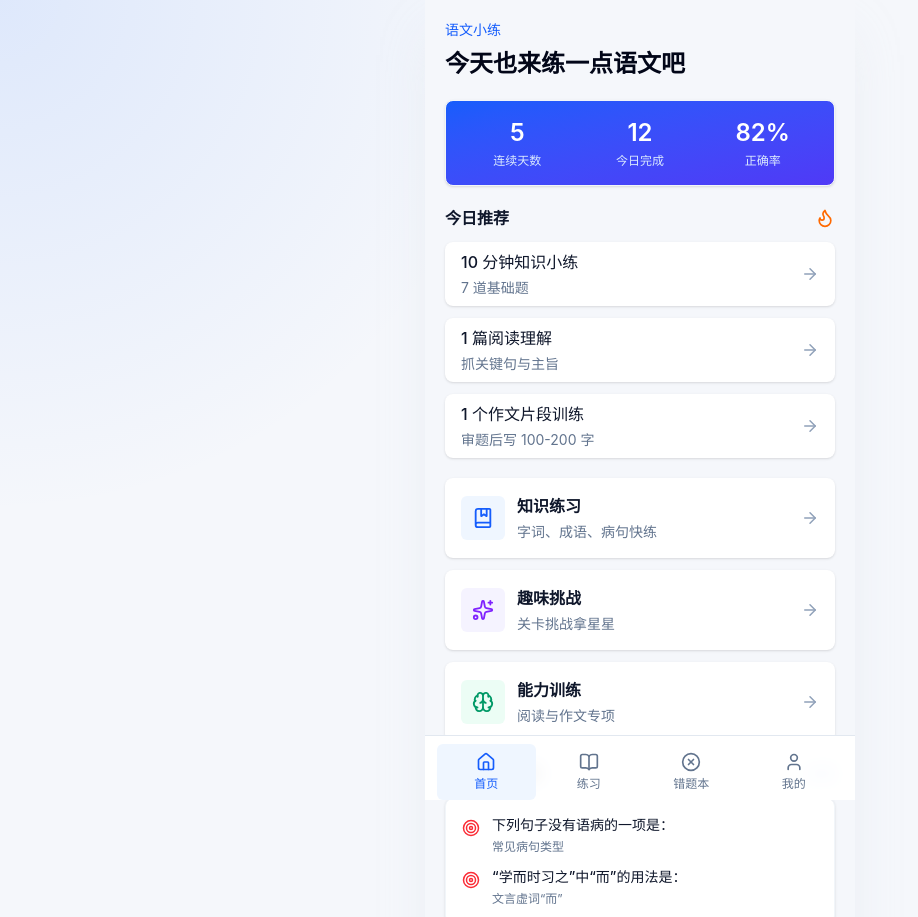
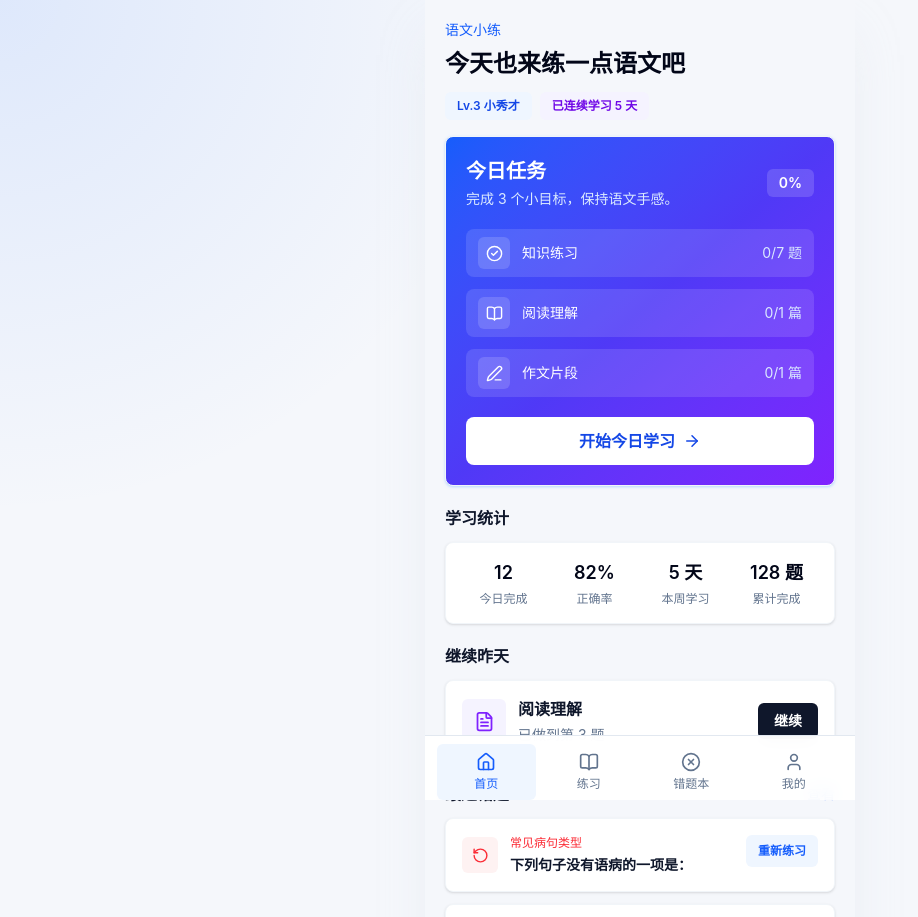
Before and after one commit to zhengcheng820215/yuwen-xiaolian, a React (Vite) app: page / in a window 1280 px wide. Shown: the top 917 px of the page, without its empty margins (0-918 px from the left). Built offline with nearby package versions, Linux system fonts and the light colour scheme.

Commit message:
Redesign home as daily task page

```diff
--- a/src/pages/Home.jsx
+++ b/src/pages/Home.jsx
@@ -1,96 +1,114 @@
 import { Link } from 'react-router-dom';
-import { ArrowRight, BookMarked, Brain, Flame, PenLine, Sparkles, Target } from 'lucide-react';
+import { ArrowRight, BookOpen, CheckCircle2, FileText, PenLine, RotateCcw } from 'lucide-react';
 import Card from '../components/Card.jsx';
 import { useStudy } from '../context/StudyContext.jsx';
 
-const entries = [
-  { title: '知识练习', desc: '字词、成语、病句快练', to: '/practice/knowledge', icon: BookMarked, color: 'bg-blue-50 text-blue-600' },
-  { title: '趣味挑战', desc: '关卡挑战拿星星', to: '/practice/fun', icon: Sparkles, color: 'bg-violet-50 text-violet-600' },
-  { title: '能力训练', desc: '阅读与作文专项', to: '/practice/ability', icon: Brain, color: 'bg-emerald-50 text-emerald-600' },
+const todayTasks = [
+  { title: '知识练习', progress: '0/7 题', icon: CheckCircle2 },
+  { title: '阅读理解', progress: '0/1 篇', icon: BookOpen },
+  { title: '作文片段', progress: '0/1 篇', icon: PenLine },
 ];
 
 export default function Home() {
   const { progress, activeMistakes } = useStudy();
+  const stats = [
+    ['今日完成', progress.todayFinished],
+    ['正确率', `${progress.accuracy}%`],
+    ['本周学习', `${progress.streakDays} 天`],
+    ['累计完成', '128 题'],
+  ];
 
   return (
     <div className="px-5 py-5">
-      <header className="mb-5">
+      <header className="mb-4">
         <p className="text-sm font-medium text-blue-600">语文小练</p>
         <h1 className="mt-2 text-2xl font-semibold text-slate-950">今天也来练一点语文吧</h1>
+        <div className="mt-3 flex flex-wrap gap-2">
+          <span className="rounded-md bg-blue-50 px-3 py-1.5 text-xs font-semibold text-blue-700">Lv.3 小秀才</span>
+          <span className="rounded-md bg-violet-50 px-3 py-1.5 text-xs font-semibold text-violet-700">已连续学习 {progress.streakDays} 天</span>
+        </div>
       </header>
 
-      <Card className="bg-gradient-to-br from-blue-600 to-indigo-600 text-white">
-        <div className="grid grid-cols-3 gap-3 text-center">
+      <Card className="bg-gradient-to-br from-blue-600 via-indigo-600 to-violet-600 p-5 text-white shadow-lg shadow-blue-200">
+        <div className="flex items-center justify-between">
           <div>
-            <p className="text-2xl font-semibold">{progress.streakDays}</p>
-            <p className="mt-1 text-xs text-blue-100">连续天数</p>
+            <h2 className="text-xl font-semibold">今日任务</h2>
+            <p className="mt-1 text-sm text-blue-100">完成 3 个小目标，保持语文手感。</p>
           </div>
-          <div>
-            <p className="text-2xl font-semibold">{progress.todayFinished}</p>
-            <p className="mt-1 text-xs text-blue-100">今日完成</p>
+          <span className="rounded-md bg-white/15 px-3 py-1 text-sm font-semibold">0%</span>
         </div>
-          <div>
-            <p className="text-2xl font-semibold">{progress.accuracy}%</p>
-            <p className="mt-1 text-xs text-blue-100">正确率</p>
+        <div className="mt-5 space-y-3">
+          {todayTasks.map(({ title, progress: taskProgress, icon: Icon }) => (
+            <div key={title} className="flex min-h-12 items-center gap-3 rounded-lg bg-white/12 px-3">
+              <span className="flex h-8 w-8 items-center justify-center rounded-md bg-white/15">
+                <Icon size={17} />
+              </span>
+              <p className="flex-1 text-sm font-medium">{title}</p>
+              <span className="text-sm text-blue-100">{taskProgress}</span>
             </div>
+          ))}
         </div>
+        <Link to="/quiz/all" className="mt-5 flex min-h-12 items-center justify-center gap-2 rounded-lg bg-white font-semibold text-blue-700">
+          开始今日学习
+          <ArrowRight size={18} />
+        </Link>
       </Card>
 
       <section className="mt-5">
-        <div className="mb-3 flex items-center justify-between">
-          <h2 className="text-base font-semibold text-slate-900">今日推荐</h2>
-          <Flame className="text-orange-500" size={20} />
+        <h2 className="mb-3 text-base font-semibold text-slate-900">学习统计</h2>
+        <Card>
+          <div className="grid grid-cols-4 gap-2 text-center">
+            {stats.map(([label, value]) => (
+              <div key={label}>
+                <p className="text-lg font-semibold text-slate-950">{value}</p>
+                <p className="mt-1 text-xs text-slate-500">{label}</p>
               </div>
-        <div className="space-y-3">
-          {[
-            ['10 分钟知识小练', '7 道基础题', '/quiz/all'],
-            ['1 篇阅读理解', '抓关键句与主旨', '/practice/ability'],
-            ['1 个作文片段训练', '审题后写 100-200 字', '/practice/ability'],
-          ].map(([title, desc, to]) => (
-            <Link key={title} to={to} className="flex min-h-16 items-center justify-between rounded-lg bg-white px-4 shadow-sm">
-              <div>
-                <p className="font-medium text-slate-900">{title}</p>
-                <p className="mt-1 text-sm text-slate-500">{desc}</p>
-              </div>
-              <ArrowRight size={18} className="text-slate-400" />
-            </Link>
             ))}
           </div>
+        </Card>
       </section>
 
-      <section className="mt-5 grid gap-3">
-        {entries.map(({ title, desc, to, icon: Icon, color }) => (
-          <Link key={title} to={to} className="flex min-h-20 items-center gap-3 rounded-lg bg-white p-4 shadow-sm">
-            <span className={`flex h-11 w-11 items-center justify-center rounded-md ${color}`}>
-              <Icon size={22} />
+      <section className="mt-5">
+        <h2 className="mb-3 text-base font-semibold text-slate-900">继续昨天</h2>
+        <Card>
+          <div className="flex items-center gap-3">
+            <span className="flex h-11 w-11 items-center justify-center rounded-md bg-violet-50 text-violet-600">
+              <FileText size={21} />
             </span>
-            <div className="flex-1">
-              <p className="font-semibold text-slate-900">{title}</p>
-              <p className="mt-1 text-sm text-slate-500">{desc}</p>
+            <div className="min-w-0 flex-1">
+              <p className="font-semibold text-slate-900">阅读理解</p>
+              <p className="mt-1 text-sm text-slate-500">已做到第 3 题</p>
             </div>
-            <ArrowRight size={18} className="text-slate-400" />
+            <Link to="/practice/ability" className="rounded-md bg-slate-900 px-4 py-2 text-sm font-semibold text-white">
+              继续
             </Link>
-        ))}
+          </div>
+        </Card>
       </section>
 
       <section className="mt-5">
         <div className="mb-3 flex items-center justify-between">
-          <h2 className="text-base font-semibold text-slate-900">最近错题提醒</h2>
+          <h2 className="text-base font-semibold text-slate-900">最近错题</h2>
           <Link to="/mistakes" className="text-sm font-medium text-blue-600">查看</Link>
         </div>
-        <Card>
         <div className="space-y-3">
-            {activeMistakes.slice(0, 3).map((item) => (
-              <Link key={item.id} to="/mistakes" className="flex items-start gap-3">
-                <Target size={18} className="mt-1 text-red-500" />
-                <div>
-                  <p className="line-clamp-1 text-sm font-medium text-slate-900">{item.question}</p>
-                  <p className="mt-1 text-xs text-slate-500">{item.knowledgePoint}</p>
+          {activeMistakes.slice(0, 2).map((item) => (
+            <Card key={item.id}>
+              <div className="flex items-start gap-3">
+                <span className="mt-0.5 flex h-9 w-9 items-center justify-center rounded-md bg-red-50 text-red-500">
+                  <RotateCcw size={17} />
+                </span>
+                <div className="min-w-0 flex-1">
+                  <p className="text-xs font-medium text-red-500">{item.knowledgePoint}</p>
+                  <p className="mt-1 line-clamp-1 text-sm font-semibold text-slate-900">{item.question}</p>
                 </div>
+                <Link to={`/quiz/${encodeURIComponent(item.category)}`} className="shrink-0 rounded-md bg-blue-50 px-3 py-2 text-xs font-semibold text-blue-600">
+                  重新练习
                 </Link>
+              </div>
+            </Card>
           ))}
         </div>
-        </Card>
       </section>
     </div>
   );
--- a/src/pages/Practice.jsx
+++ b/src/pages/Practice.jsx
@@ -3,9 +3,9 @@ import { BookOpenCheck, ChevronRight, Gamepad2, GraduationCap } from 'lucide-rea
 import PageHeader from '../components/PageHeader.jsx';
 
 const modules = [
-  { title: '知识练习', desc: '短题快练，立即反馈', to: '/practice/knowledge', icon: BookOpenCheck, color: 'bg-blue-600' },
-  { title: '趣味挑战', desc: '成语、诗句、错字关卡', to: '/practice/fun', icon: Gamepad2, color: 'bg-violet-600' },
-  { title: '能力训练', desc: '阅读理解与作文片段', to: '/practice/ability', icon: GraduationCap, color: 'bg-emerald-600' },
+  { title: '知识练习', desc: '字词、成语、病句、古诗文', to: '/practice/knowledge', icon: BookOpenCheck, color: 'bg-blue-600' },
+  { title: '趣味挑战', desc: '成语接龙、诗句配对、错字侦探', to: '/practice/fun', icon: Gamepad2, color: 'bg-violet-600' },
+  { title: '能力训练', desc: '阅读理解、作文片段、文言文阅读', to: '/practice/ability', icon: GraduationCap, color: 'bg-emerald-600' },
 ];
 
 export default function Practice() {
```
Lines whose indentation alone changed are shown as unchanged.
